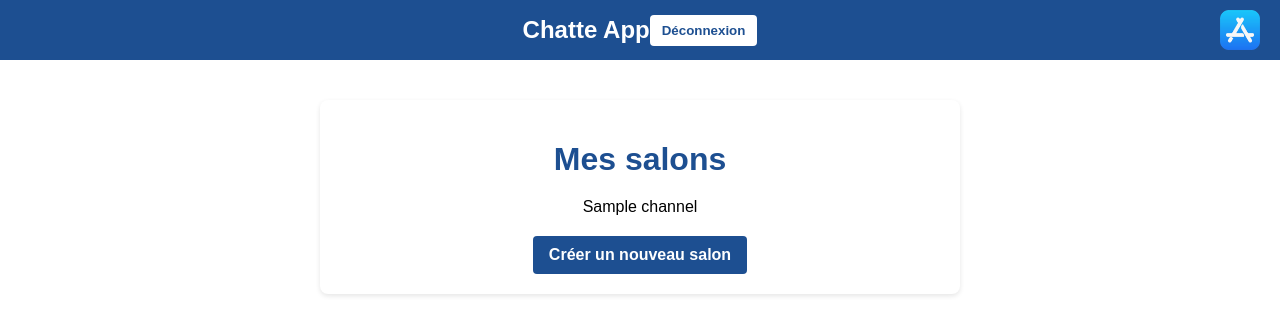
After one commit to JuiceKo/TW_PROJET, a Django app: page /chat/my-channels/ in a window 1280 px wide. The commit adds this page. Shown: the top 335 px of the page. Run offline with Django 5.2, Linux system fonts and the light colour scheme; a user stored in the database is signed in; tables that the repository leaves empty hold one stand-in row (values such as "Sample post").

Commit message:
J'en ai marre j'y arrive pas

```diff
--- a/DBE_project/chat_app/models.py
+++ b/DBE_project/chat_app/models.py
@@ -6,9 +6,11 @@ class Channel(models.Model):
     description = models.TextField()
     created_at = models.DateTimeField(auto_now_add=True)
     updated_at = models.DateTimeField(auto_now=True)
+    members = models.ManyToManyField(User, related_name='channels')
 
     def __str__(self):
         return self.name
+
 
 class Message(models.Model):
     channel = models.ForeignKey(
--- a/DBE_project/chat_app/templates/chat_app/chatroom_detail.html
+++ b/DBE_project/chat_app/templates/chat_app/chatroom_detail.html
@@ -94,7 +94,7 @@
 
 <div class="chat-container">
   <div class="chat-section">
-    <h2>Salon : {{ room.name }}</h2>
+    <h2>Salon : {{ channel.name }}</h2>
     <div class="chat-messages">
       <ul>
         {% for message in messages %}
--- /dev/null
+++ b/DBE_project/chat_app/templates/chat_app/user_channels.html
@@ -0,0 +1,63 @@
+{% extends 'squelette.html' %}
+
+{% block content %}
+<style>
+  .room-list-container {
+    max-width: 600px;
+    margin: 40px auto;
+    background-color: #fff;
+    padding: 20px;
+    border-radius: 8px;
+    box-shadow: 0 2px 5px rgba(0,0,0,0.1);
+    text-align: center;
+  }
+  .room-list-container h1 {
+    color: #1d4f91;
+    margin-bottom: 20px;
+  }
+  .room-list-container ul {
+    list-style: none;
+    margin: 0;
+    padding: 0;
+    margin-bottom: 20px;
+  }
+  .room-list-container li {
+    margin: 10px 0;
+  }
+  .room-list-container a.room-link {
+    text-decoration: none;
+    font-size: 1.1em;
+    color: #1d4f91;
+    font-weight: bold;
+    transition: color 0.2s ease;
+  }
+  .room-list-container a.room-link:hover {
+    color: #153869;
+  }
+  .create-room-link {
+    display: inline-block;
+    background-color: #1d4f91;
+    color: #fff;
+    text-decoration: none;
+    padding: 10px 16px;
+    border-radius: 4px;
+    font-weight: bold;
+    transition: background-color 0.2s ease;
+  }
+  .create-room-link:hover {
+    background-color: #153869;
+  }
+</style>
+
+<div class="room-list-container">
+  <h1>Mes salons</h1>
+  <ul>
+        {% for channel in channels %}
+            <li>{{ channel.name }}</li>
+        {% empty %}
+            <li>No channels found.</li>
+        {% endfor %}
+  </ul>
+  <a href="{% url 'create_chatroom' %}" class="create-room-link">Créer un nouveau salon</a>
+</div>
+{% endblock %}
--- a/DBE_project/chat_app/urls.py
+++ b/DBE_project/chat_app/urls.py
@@ -6,4 +6,5 @@ urlpatterns = [
     path('create/', views.create_channel_view, name='create_chatroom'),
     path('<int:room_id>/', views.chatroom_detail, name='chatroom_detail'),
     path('channel/<int:room_id>/delete/', views.delete_channel, name='delete_channel'),
+    path('my-channels/', views.user_channels, name='user_channels'),
 ]
--- a/DBE_project/chat_app/views.py
+++ b/DBE_project/chat_app/views.py
@@ -5,6 +5,7 @@ from django.contrib.auth import login, authenticate, logout
 from .models import Channel, Message
 from .forms import CustomUserCreationForm
 from django.contrib import messages
+from django.contrib.auth.models import User
 
 
 
@@ -61,6 +62,7 @@ def create_channel_view(request):
 
         if name:
             Channel.objects.create(name=name, description=description)
+            Channel.members = request.user
             return redirect('chatroom_list')
         else:
             pass
@@ -95,3 +97,14 @@ def login_view(request):
             messages.error(request, 'Nom d\'utilisateur ou mot de passe incorrect.')
 
     return render(request, 'chat_app/login.html')
+
+@login_required
+def user_channels(request):
+    channels = Channel.objects.filter(members=request.user)
+    return render(request, 'chat_app/user_channels.html', {'channels': channels})
+
+    # Debugging: Print channels to console
+    print("User:", user)
+    print("Channels:", channels)
+
+    return render(request, 'chat_app/user_channels.html', {'channels': channels})
```
